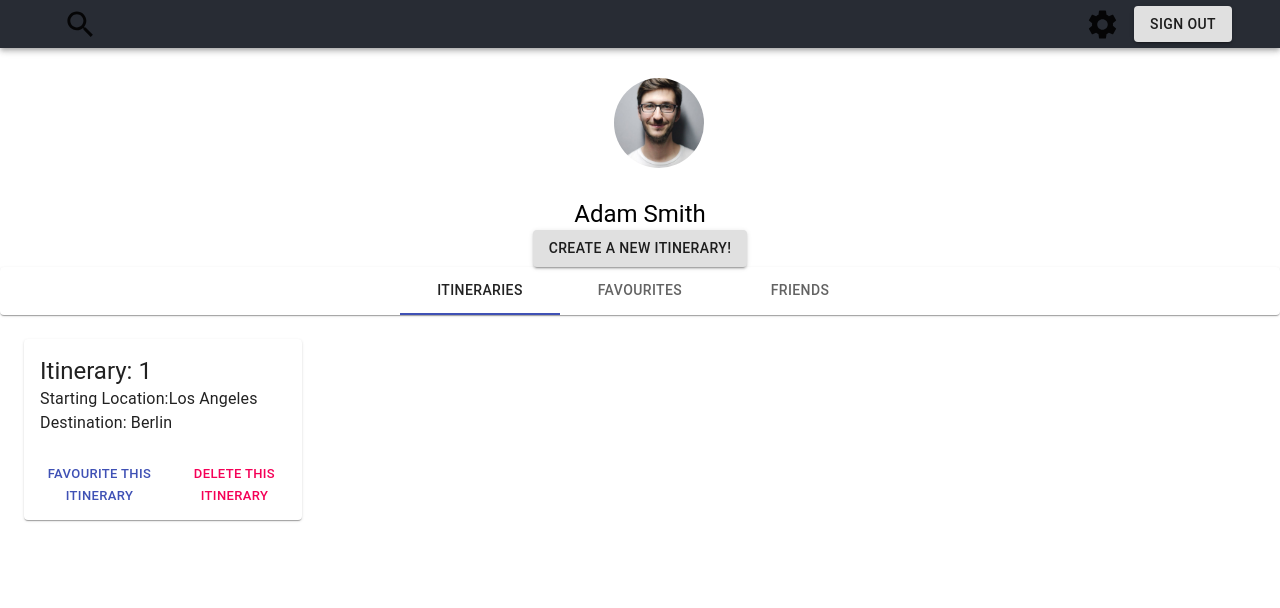
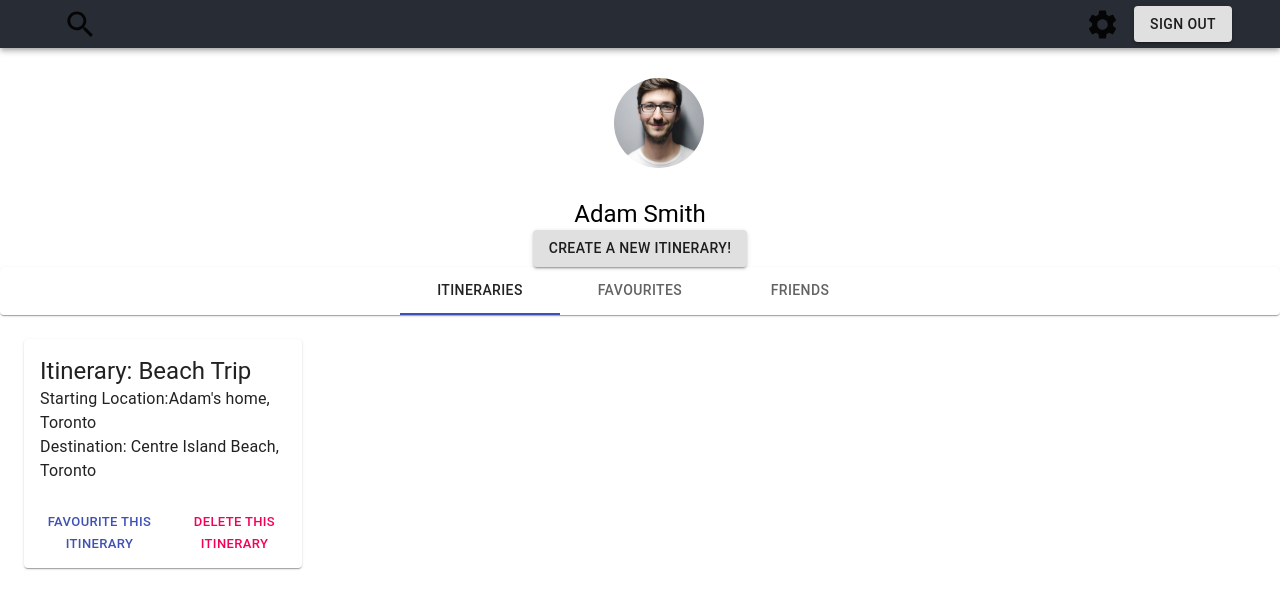
Before and after one commit to lmg8/Itinerary-App, a React (Create React App) app in the folder itinerary_app/: page /user in a window 1280 px wide. Both pictures are taken after a click on the tab "ITINERARIES". Shown: the top 608 px of the page. Built offline with nearby package versions, Linux system fonts and the light colour scheme.

Commit message:
Update hardcoded values to reflect the search options.

```diff
--- a/itinerary_app/src/react-components/User/index.js
+++ b/itinerary_app/src/react-components/User/index.js
@@ -60,16 +60,17 @@ function TabPanel(props) {
 //Below are two hardcoded items to fill the state arrays. In the full release, the server should populate the arrays
 // and these should be removed
 const hardCodedItinerary = {id:1,
-    starting:"Los Angeles",
-    ending:'Berlin',
+    name:"Beach Trip",
+    starting:"Adam's home, Toronto",
+    ending:'Centre Island Beach, Toronto',
     destinations: [],
     startDate:'August 12, 2020'
 }
 
 const hardCodedFriend = {userId:1,
-    name: "Angela Smith",
-    currLocation: "Tokyo, Japan",
-    username: "AngelS"
+    name: "Kate Park",
+    currLocation: "Montreal",
+    username: "KateP"
 }
 
 class User extends React.Component {
@@ -85,6 +86,7 @@ class User extends React.Component {
             password:"user",
             newFavourite:{
                 id:'',
+                name:'',
                 starting:'',
                 ending:'',
                 destinations: [],
@@ -92,6 +94,7 @@ class User extends React.Component {
             },
             currentItinerary:{
                 id:'',
+                name:'',
                 starting:'',
                 ending:'',
                 destinations: [],
@@ -112,6 +115,7 @@ class User extends React.Component {
         // In the full release, an additional array on the server should be updated as well.
         const newFavourite = {
             id: hardCodedItinerary.id,
+            name: hardCodedItinerary.name,
             starting: hardCodedItinerary.starting,
             ending: hardCodedItinerary.ending,
             destinations: hardCodedItinerary.destinations,
@@ -134,6 +138,7 @@ class User extends React.Component {
             favouritesList,
             newFavourite:{
                 id:'',
+                name:'',
                 starting:'',
                 ending:'',
                 destinations: [],
@@ -215,7 +220,7 @@ class User extends React.Component {
                                         <CardActionArea>
                                                 <CardContent>
                                                     <Typography variant="h5" component="h2">
-                                                        Itinerary: {this.state.itineraryList[0].id}
+                                                        Itinerary: {this.state.itineraryList[0].name}
                                                     </Typography>
                                                     <Typography>
                                                         Starting Location:{this.state.itineraryList[0].starting}
@@ -243,7 +248,7 @@ class User extends React.Component {
                                             <CardActionArea>
                                                     {<CardContent>
                                                         <Typography variant="h5" component="h2">
-                                                            {this.state.favouritesList[0].id}
+                                                            {this.state.favouritesList[0].name}
                                                         </Typography>
                                                         <Typography>
                                                             Starting location: {this.state.favouritesList[0].starting}
```
